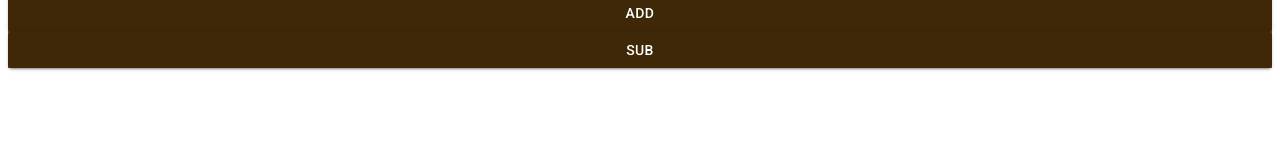
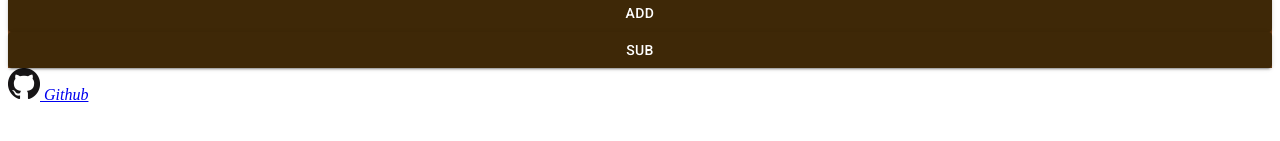
Before and after one commit to MijaelFV/axie-counter, a React (Create React App) app: page / in a window 1280 px wide. Shown: the part 517-658 px from the top of the page. Built offline with nearby package versions, Linux system fonts and the light colour scheme; the HTML template or start-up script is replaced by a standard one.

Commit message:
Github buttom created

```diff
--- a/src/pages/Main/MainScreen.js
+++ b/src/pages/Main/MainScreen.js
@@ -5,7 +5,7 @@
 import Rounds from './components/Rounds';
 import WoodTexture from "../../assets/wood.jpg";
 import Logo from "../../assets/logo.png";
-import { border, borderBottom } from '@mui/system';
+import Github from "../../assets/github.png"
 
 export function MainScreen() {
   const [energy, setEnergy] = useState(3)
@@ -42,6 +42,10 @@
         <Energys energy={energy} setEnergy={setEnergy} />
         <Cards card={card} setCard={setCard} />
       </div>
+        <div className="flex flex-col sm:flex-row relative bottom-14">
+          <img src={Github} alt="Github logo." className="h-5 w-5 relative top-1 " />
+          <a href="https://github.com/MijaelFV/axie-counter" className="pl-1"> <i className="text-lg"> Github </i></a>
+        </div>
     </div>
   );
 }
```
Also changed, not shown: src/assets/github.png (added).
